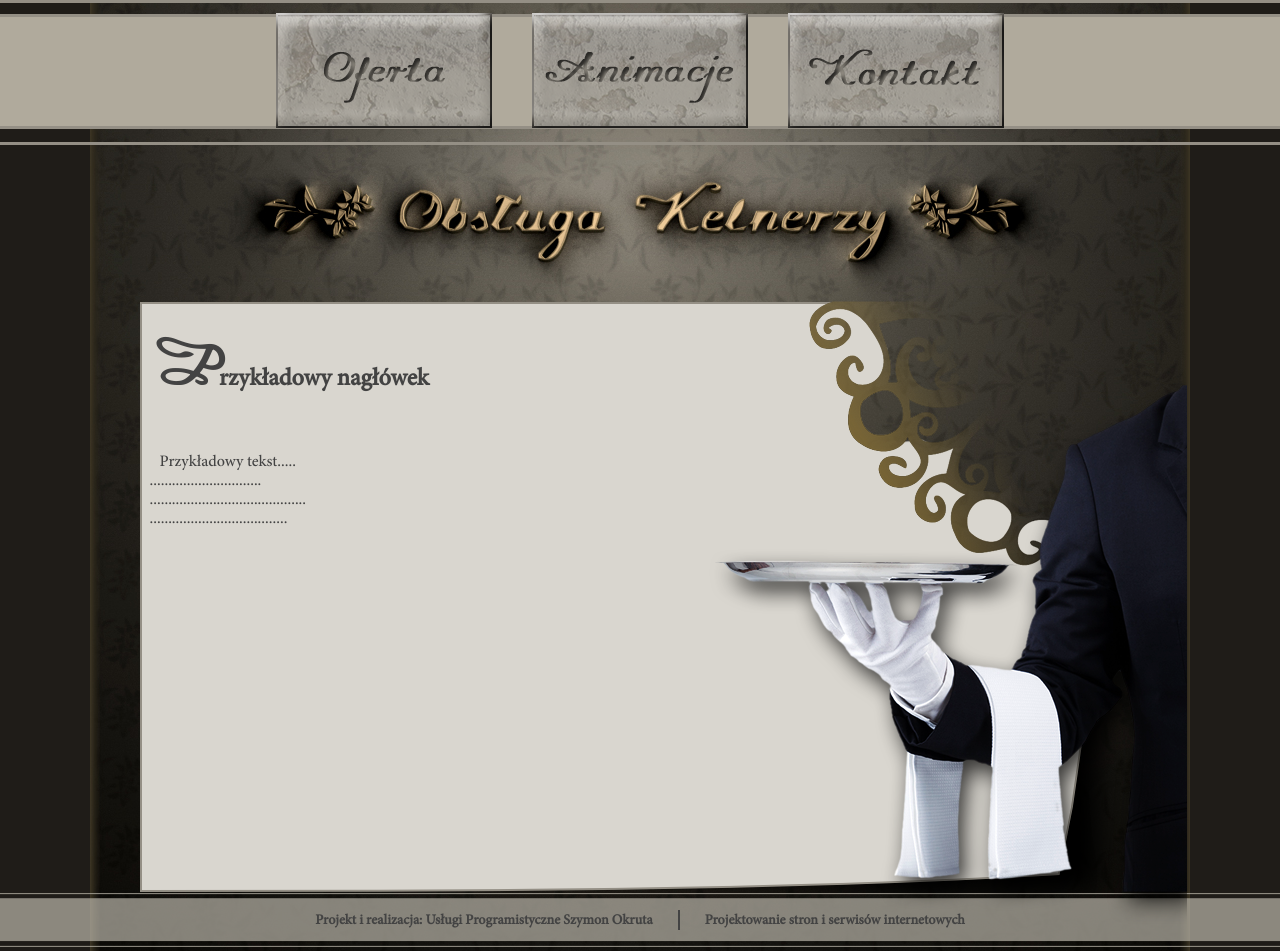
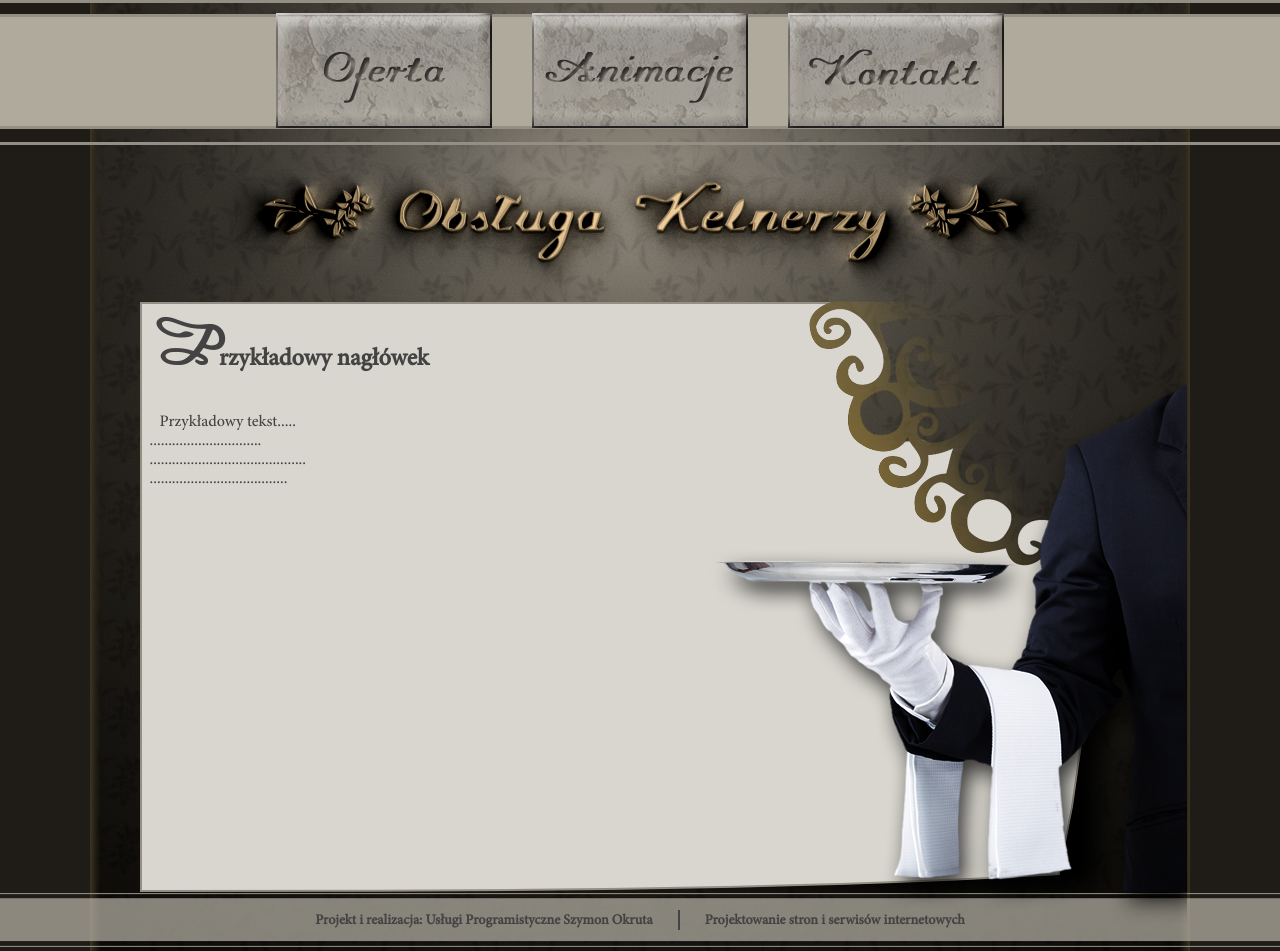
Before and after one commit to ampulos/krysia, a plain HTML site: page index.html in a window 1280 px wide. Shown: the top 951 px of the page. Drawn offline with Linux system fonts and the light colour scheme; files whose address does not match are found by name.

Commit message:
zmiany css

```diff
--- a/css/main.css
+++ b/css/main.css
@@ -15,6 +15,10 @@ body{
   background-color: #1f1c18;
   font-family: "MinionPro-Medium";
   color: #434343;
+}
+h1,h2,h3,h4{
+    margin: 0;
+    padding: 0;
 }
 .first_letter{
   font-size: 3em;
@@ -84,7 +88,7 @@ section#content .page{
   padding-top: 80px;
 }
 section#content .page .txt{
-  height: 572px;
+  height: 100%;
   width: 550px;
   padding: 0 10px;
   overflow: hidden;
```
Also changed, not shown: index.html (+0 -1 lines).
